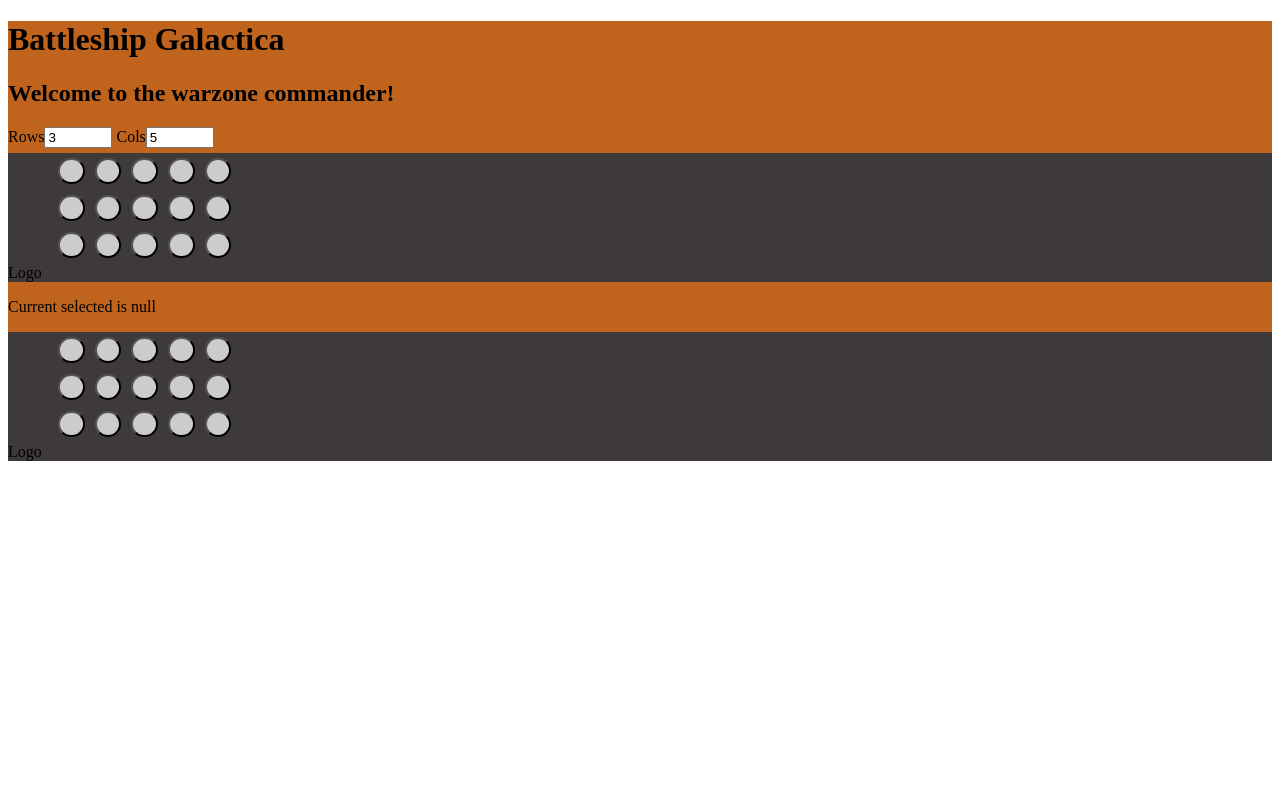
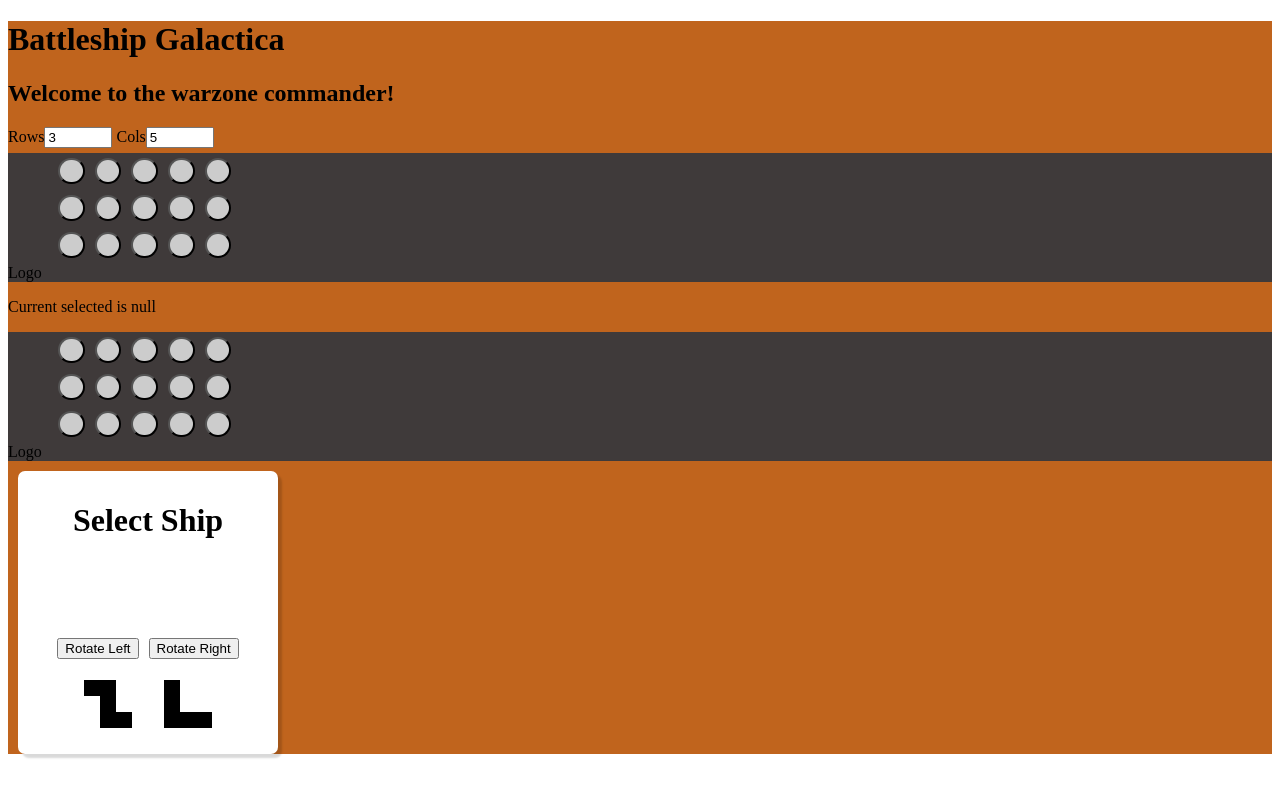
Before and after one commit to HesitantlyHuman/game-guru, a SvelteKit app: page / in a window 1280 px wide. Shown: the top 796 px of the page. Built offline with nearby package versions, Linux system fonts and the light colour scheme.

Commit message:
Functional ship selector

```diff
--- /dev/null
+++ b/src/battleship/Card.svelte
@@ -0,0 +1,15 @@
+<div class="card">
+    <slot />
+</div>
+
+<style>
+    .card {
+        background-color: #ffffff;
+        border-radius: 7px;
+        padding: 10px;
+        margin: 10px;
+        box-shadow: 4px 4px 2px 0px rgba(0, 0, 0, 0.15);
+
+        width: fit-content;
+    }
+</style>
--- /dev/null
+++ b/src/battleship/Ship.svelte
@@ -0,0 +1,85 @@
+<script>
+    import { onMount } from "svelte";
+
+    export let ship;
+    export let rotation = 0;
+
+    $: display_ship = render_ship(ship, rotation);
+
+    function render_90(ship) {
+        let new_ship = [];
+        for (let i = 0; i < ship[0].length; i++) {
+            let row = [];
+            for (let j = ship.length - 1; j >= 0; j--) {
+                row.push(ship[j][i]);
+            }
+            new_ship.push(row);
+        }
+        return new_ship;
+    }
+
+    function render_180(ship) {
+        let new_ship = [];
+        for (let i = ship.length - 1; i >= 0; i--) {
+            let row = [];
+            for (let j = ship[0].length - 1; j >= 0; j--) {
+                row.push(ship[i][j]);
+            }
+            new_ship.push(row);
+        }
+        return new_ship;
+    }
+
+    function render_270(ship) {
+        let new_ship = [];
+        for (let i = ship[0].length - 1; i >= 0; i--) {
+            let row = [];
+            for (let j = 0; j < ship.length; j++) {
+                row.push(ship[j][i]);
+            }
+            new_ship.push(row);
+        }
+        return new_ship;
+    }
+
+    function render_ship(ship, rotation) {
+        if (!ship) {
+            return [[]];
+        }
+        if (rotation == 0) {
+            return ship;
+        } else if (rotation == 1) {
+            return render_90(ship);
+        } else if (rotation == 2) {
+            return render_180(ship);
+        } else if (rotation == 3) {
+            return render_270(ship);
+        }
+    }
+</script>
+
+<table class="ship" cellpadding="0" cellspacing="0">
+    {#each display_ship as row}
+        <tr class="ship-row">
+            {#each row as col}
+                <td class={col ? "tile ship-tile" : "tile empty-tile"} />
+            {/each}
+        </tr>
+    {/each}
+</table>
+
+<style>
+    .ship-tile {
+        background-color: #000000;
+    }
+
+    .empty-tile {
+        background-color: none;
+    }
+
+    .ship {
+        table-layout: fixed;
+        width: 100%;
+        height: 100%;
+    }
+</style>
--- a/src/battleship/battleship.svelte
+++ b/src/battleship/battleship.svelte
@@ -1,7 +1,8 @@
 <script>
 	import Grid from "./grid.svelte";
 	import Fire_Menu from "./fireing_menu.svelte";
-	import Shaper from "./grid_shaper.svelte"
+	import Shaper from "./grid_shaper.svelte";
+	import ShipPlacementMenu from "./ship_placement_menu.svelte";
 
 	let r = 3;
 	let c = 5; // TODO, make this dynamic eventually
@@ -18,21 +19,35 @@
 	<h1>Battleship Galactica</h1>
 	<h2>Welcome to the warzone commander!</h2>
 
-	<Shaper bind:rows={r} bind:cols={c} reshape='true'/>
-	{#key [r,c]}
-		<Grid rows={r} cols={c} bind:current_selected={top_selected}/>
-		<Fire_Menu current_selected={top_selected}/>
-		<Grid rows={r} cols={c}/>
+	<Shaper bind:rows={r} bind:cols={c} reshape="true" />
+	{#key [r, c]}
+		<Grid rows={r} cols={c} bind:current_selected={top_selected} />
+		<Fire_Menu current_selected={top_selected} />
+		<Grid rows={r} cols={c} />
 	{/key}
+	<ShipPlacementMenu
+		ships={{
+			"ship-1": [
+				[1, 1, 0],
+				[0, 1, 0],
+				[0, 1, 1],
+			],
+			"ship-2": [
+				[1, 0, 0],
+				[1, 0, 0],
+				[1, 1, 1],
+			],
+		}}
+	/>
 </main>
 
 <style>
-	:root{
+	:root {
 		--background_color: #c0641d;
 		/* Use the 6 or 8 value hex syntax for colors */
 	}
 
-	main{
+	main {
 		background: var(--background_color);
 	}
 </style>
--- a/src/battleship/ship_placement_menu.svelte
+++ b/src/battleship/ship_placement_menu.svelte
@@ -1,7 +1,127 @@
 <script>
+    import Ship from "./Ship.svelte";
+    import Card from "./Card.svelte";
+
     export let ships;
     export let is_placed;
-    export let on_selected_change;
-    export let on_remove_ship;
-    export let on_confirm_board;
+    export let on_selected_change = () => {};
+    export let on_remove_ship = () => {};
+    export let on_confirm_board = () => {};
+
+    let selected_ship_id = null;
+    $: ship_rotations = generate_ship_rotations(ships);
+
+    function generate_ship_rotations(ships) {
+        let rotations = {};
+        for (let ship_id in ships) {
+            rotations[ship_id] = 0;
+        }
+        return rotations;
+    }
+
+    function select_ship(ship_id) {
+        selected_ship_id = ship_id;
+        on_selected_change(selected_ship_id, ship_rotations[selected_ship_id]);
+    }
+
+    function rotate_left() {
+        if (ship_rotations[selected_ship_id] == 0) {
+            ship_rotations[selected_ship_id] = 4;
+        }
+        ship_rotations[selected_ship_id] =
+            (ship_rotations[selected_ship_id] - 1) % 4;
+        on_selected_change(selected_ship_id, ship_rotations[selected_ship_id]);
+    }
+    function rotate_right() {
+        ship_rotations[selected_ship_id] =
+            (ship_rotations[selected_ship_id] + 1) % 4;
+        on_selected_change(selected_ship_id, ship_rotations[selected_ship_id]);
+    }
 </script>
+
+<Card>
+    <div class="ship-placement-menu">
+        <h1>Select Ship</h1>
+        <div class="selected-ship">
+            <Ship
+                ship={ships[selected_ship_id]}
+                rotation={ship_rotations[selected_ship_id]}
+            />
+        </div>
+        <div class="rotation-buttons">
+            <button class="rotation-button" on:click={() => rotate_left()}
+                >Rotate Left</button
+            >
+            <button class="rotation-button" on:click={() => rotate_right()}
+                >Rotate Right</button
+            >
+        </div>
+        <ul class="ship-list">
+            {#each Object.entries(ships) as [id, ship]}
+                <li
+                    class={"ship-selector" +
+                        (selected_ship_id == id ? " selected" : "")}
+                    on:click={() => select_ship(id)}
+                    on:keyup={() => select_ship(id)}
+                >
+                    <div class="ship-selector-ship">
+                        <Ship {ship} rotation={ship_rotations[id]} />
+                    </div>
+                </li>
+            {/each}
+        </ul>
+    </div>
+</Card>
+
+<style>
+    .ship-placement-menu {
+        display: flex;
+        flex-direction: column;
+        align-items: center;
+        width: 15em;
+    }
+
+    .selected-ship {
+        width: 30%;
+        aspect-ratio: 1;
+    }
+
+    .rotation-buttons {
+        display: flex;
+        flex-direction: row;
+    }
+
+    .rotation-button {
+        margin: 5px;
+    }
+
+    .ship-list {
+        display: flex;
+        flex-direction: row;
+        list-style-type: none;
+        justify-content: center;
+        width: 100%;
+        padding: 0;
+        margin: 0;
+    }
+
+    .ship-selector {
+        padding: 1em;
+        width: fit-content;
+    }
+
+    .ship-selector:hover {
+        box-shadow: inset 0 0 0 2px grey;
+    }
+
+    .ship-selector-ship {
+        width: 3em;
+        aspect-ratio: 1;
+        margin: 0;
+        padding: 0;
+    }
+
+    .selected {
+        background-color: #ddd;
+    }
+</style>
```
